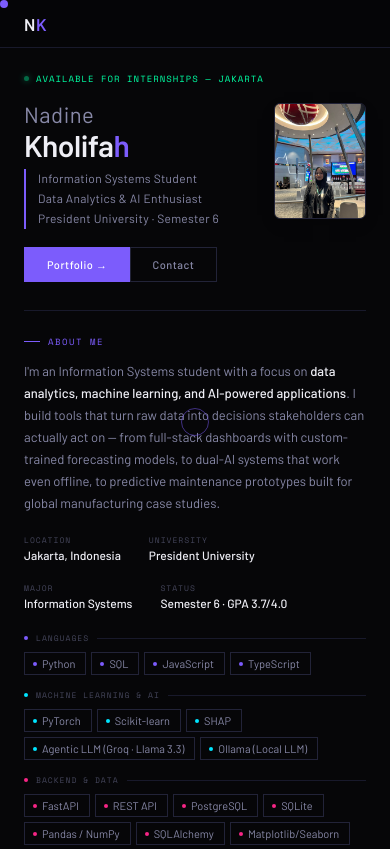
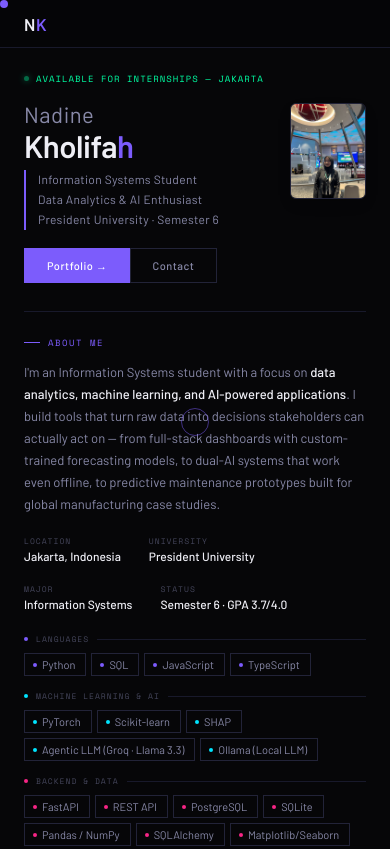
Before and after one commit to nadineumaroh/nadineumaroh-portofolio, a plain HTML site: page index.html in a window 390 px wide. Shown: the top 849 px of the page. Drawn offline with nearby package versions, Linux system fonts and the light colour scheme; a web font is replaced by a local one.

Commit message:
Enhance responsive styles for mobile devices
Add media queries for smaller screens and adjust styles.

```diff
--- a/index.html
+++ b/index.html
@@ -535,8 +535,8 @@ footer{
 .rv{opacity:0;transform:translateY(12px);transition:opacity .5s ease,transform .5s ease}
 .rv.in{opacity:1;transform:none}
 
-/* MOBILE */
-@media(max-width:900px){
+/* HP & layar sempit — ≤640px (lebar HP biasanya 360–430px) */
+@media(max-width:640px){
   :root{--px:24px;--section-y:36px}
   nav{padding:0 var(--px)}
   .nav-links{display:none}
@@ -569,6 +569,15 @@ footer{
   .pdf-body{padding:18px 20px}
   .contact-btns{flex-direction:column;width:100%}
   .cbtn{justify-content:center}
+}
+
+/* HP kecil — layar ≤480px */
+@media(max-width:480px){
+  .hero-photo-compact{
+    width:76px;height:96px;
+  }
+  .hero-head{gap:10px}
+  .hero-name .line2{font-size:clamp(26px,8vw,34px)}
 }
 </style>
 </head>
```
